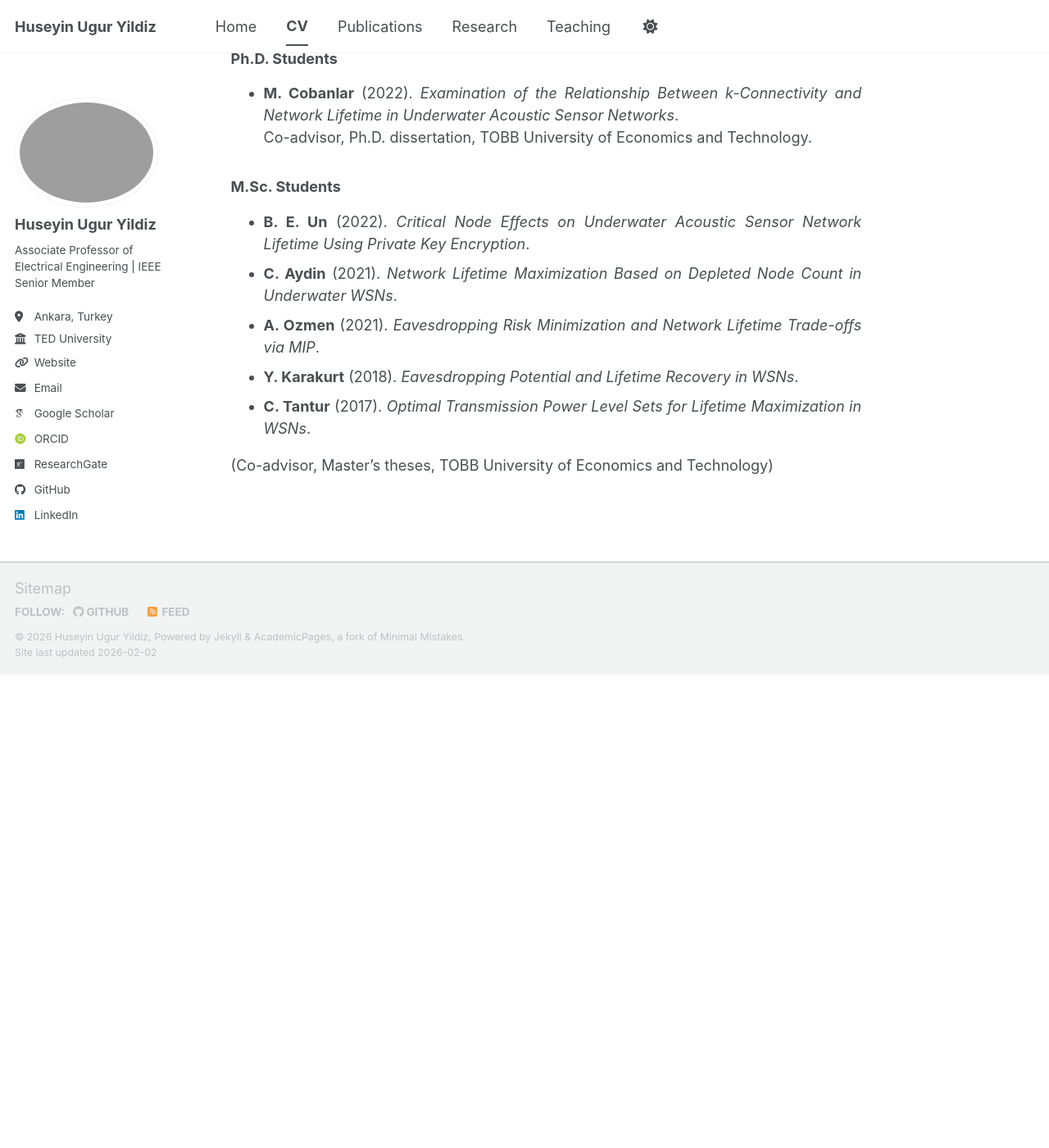
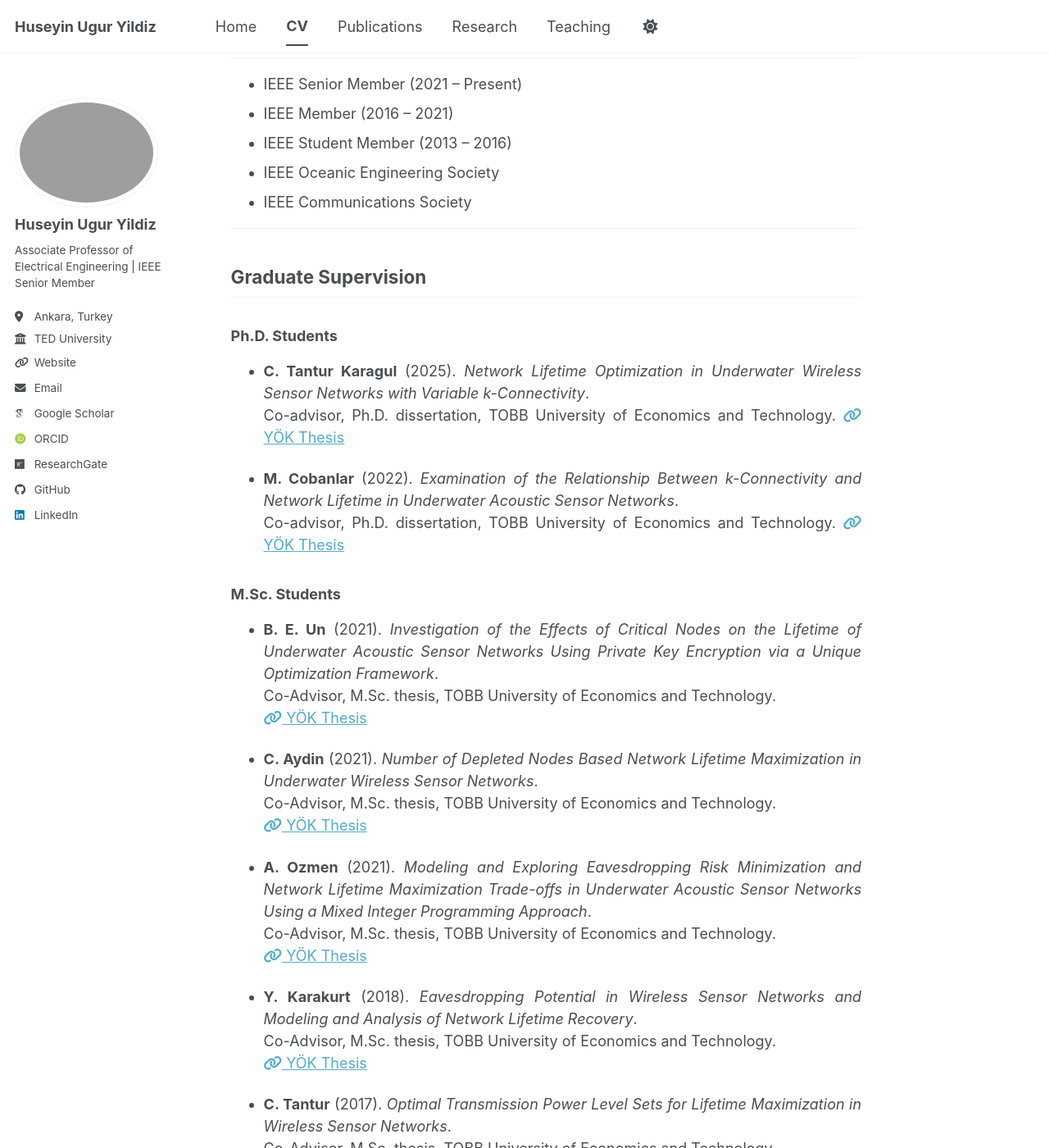
Before and after one commit to huguryildiz/huguryildiz.github.io, a Jekyll site: the page built from _pages/cv.md, in a window 1280 px wide and 1400 px high, scrolled down 5030 px. Shown: the whole window at 82% size. Built offline with Jekyll 4.4.1, drawn with Linux system fonts in a browser that asks for light colours; some web fonts are replaced; a script bundle is joined from its source files by our own code; library files that are not in the unit come from our copies; before the commit the page ends 5853 px from its top, so only the background shows below that; some of the changed text lies outside the part shown.

Commit message:
Update cv.md

```diff
--- a/_pages/cv.md
+++ b/_pages/cv.md
@@ -56,8 +56,7 @@
 [<i class="fas fa-link" style="color: inherit;"></i> YÖK Thesis](https://tez.yok.gov.tr/UlusalTezMerkezi/TezGoster?key=Br_XTptK8CZ70f0JGX9xEjZCixd1XEodCqaT6dDVvnmfvltgkE09YEFFWmk5LBx2)
 
 **M.Sc. Thesis**
-*Communication/Computation Trade-offs in Wireless Sensor Networks:
-Comparing Network-Level and Node-Level Strategies*
+*Communication/Computation Trade-offs in Wireless Sensor Networks: Comparing Network-Level and Node-Level Strategies*
 Advisor: Prof. Bulent Tavli
 Co-advisor: Prof. Kemal Bicakci <br>
 [<i class="far fa-file-pdf" style="color: inherit;"></i> PDF](/files/Yildiz_HuseyinUgur_MSc_Thesis.pdf) ·
@@ -71,44 +70,48 @@
 
 - **Prolonging the Lifetime of Underwater Sensor Networks Under Sinkhole Attacks**,
   Georgia Institute of Technology, Atlanta, GA, USA, Oct 24, 2019.
-  Host: Prof. Ian F. Akyildiz
+  Host: Prof. Ian F. Akyildiz <br>
   [<i class="far fa-file-powerpoint" style="color: inherit;"></i> Slides](https://drive.google.com/file/d/14jmfAauo_CHZHZSjCTbuMjjVQVsGz1sm/view)
 
 - **Maximization of Underwater Sensor Networks Lifetime via Fountain Codes**,
   SIU 2019 – Special Session on Next Generation Communication Techniques,
-  Sivas, Turkey, Apr 25, 2019
+  Sivas, Turkey, Apr 25, 2019 <br>
+  [<i class="far fa-file-powerpoint" style="color: inherit;"></i> Slides](https://drive.google.com/file/d/14bzsN_kmMONXaJet98dZsrgdQwOrFmCU/view?usp=sharing)
 
 - **Maximization of Underwater Sensor Networks Lifetime via Fountain Codes**,
   ASELSAN Information and Communication Technologies Workshop,
-  Ankara, Turkey, Feb 19, 2019
+  Ankara, Turkey, Feb 19, 2019 <br>
+  [<i class="far fa-file-powerpoint" style="color: inherit;"></i> Slides](https://drive.google.com/file/d/14a3OSEhRvUTd9m0eJsiT_AUh9vqzGqZW/view?usp=sharing)
 
 - **Optimal Transmission Power Level Sets for Lifetime Maximization in Wireless Sensor Networks**,
   ASELSAN Information and Communication Technologies Workshop,
-  Ankara, Turkey, Nov 14, 2016
+  Ankara, Turkey, Nov 14, 2016 <br>
+  [<i class="far fa-file-powerpoint" style="color: inherit;"></i> Slides](https://drive.google.com/file/d/16Cm8oSdQejoQQtKTkOmlRXNUYzaQfKZK/view?usp=sharing)
 
 - **The Impact of Random Power Assignment in Handshaking on Wireless Sensor Network Lifetime**,
   University of Texas at Dallas, Dallas, TX, USA, Dec 3, 2014.
-  Host: Prof. Murat Torlak
+  Host: Prof. Murat Torlak <br>
+  [<i class="far fa-file-powerpoint" style="color: inherit;"></i> Slides](https://drive.google.com/file/d/14injrfacnqRUnJb9IiNEHQdvhcTARxuy/view?usp=sharing)
 
 - **Transmission Power Control for Link-Level Handshaking in Wireless Sensor Networks**,
   University of Rochester, Rochester, NY, USA, Feb 11, 2014.
-  Host: Prof. Wendi Heinzelman
+  Host: Prof. Wendi Heinzelman <br>
 
 - **Transmission Power Control for Link-Level Handshaking in Wireless Sensor Networks**,
   University at Buffalo, Buffalo, NY, USA, Feb 7, 2014.
-  Host: Prof. Tommaso Melodia
+  Host: Prof. Tommaso Melodia <br>
 
 - **Wireless Sensor Networks, Network Optimization, and Mathematical Programming**,
   Carleton University, Ottawa, ON, Canada, Feb 5, 2014.
-  Host: Prof. Halim Yanikomeroglu
+  Host: Prof. Halim Yanikomeroglu <br>
 
 - **Transmission Power Control for Link-Level Handshaking in Wireless Sensor Networks**,
   University of Southern California, Los Angeles, CA, USA, Jan 23, 2014.
-  Host: Prof. Bhaskar Krishnamachari
+  Host: Prof. Bhaskar Krishnamachari <br>
 
 - **Transmission Power Control for Link-Level Handshaking in Wireless Sensor Networks**,
   University of California, Irvine, CA, USA, Jan 22, 2014.
-  Host: Prof. Ender Ayanoglu
+  Host: Prof. Ender Ayanoglu <br>
 
 ---
 
@@ -124,16 +127,18 @@
 
 ### Technical Program Committee Memberships
 
-- BalkanCom (2023–2025)
-- IEEE ICC (2018–2022)
-- IEEE WCNC (2019, 2021–2025)
-- 3ICT (2019, 2020)
-- IEEE CNSM (2020, 2021)
-- IEEE MENACOMM 2019
-- ACM WUWNet (2019–2024)
-- IEEE VTC2018-Spring
-- IEEE INFOCOM 2018 Workshop on Extreme Environments
-- IEEE SENSORS 2017
+**(1) Technical Program Committee Member:**
+
+- 2018 IEEE 87th Vehicular Technology Conference (VTC2018-Spring),
+- 2nd IEEE Middle East and North Africa Communications Conference (MENACOMM’19),
+- IEEE International Conference on Communications (ICC 2018–2022),
+- IEEE SENSORS 2017,
+- IEEE Wireless Communications and Networking Conference (WCNC 2019, WCNC 2021–Present),
+- Int. Conf. on Innovation and Intelligence for Information, Computation, and Technology (3ICT’19, 3ICT’20),
+- Int. Conference on Network and Service Management (CNSM 2020, CNSM 2021),
+- International Balkan Conference on Communications and Networking (BalkanCom 2023–Present),
+- International Conference on Underwater Networks & Systems (WUWNet 2019–Present),
+- IEEE INFOCOM’18 Workshop on Wirel. Commun. and Netw. in Extreme Environ.
 
 ---
 
@@ -164,7 +169,9 @@
 
 - **Best Paper Award (Third Place)**,
   *Utilization of Multi-Sink Architectures for Lifetime Maximization in Underwater Sensor Networks*,
-  IEEE MENACOMM 2019, Manama, Kingdom of Bahrain
+  IEEE Middle East and North Africa Communications Conference (MENACOMM) 2019, Manama, Kingdom of Bahrain
+  [<i class="fas fa-link" style="color: inherit;"></i> Best Paper Award Certificate](https://drive.google.com/file/d/1QbpfuRXmyoTQCFJAFh_H-exv3v3Q8L-t/view)
+
 
 ---
 
@@ -182,15 +189,32 @@
 
 ### Ph.D. Students
 
+- **C. Tantur Karagul** (2025). *Network Lifetime Optimization in Underwater Wireless Sensor Networks with Variable k-Connectivity*.
+  Co-advisor, Ph.D. dissertation, TOBB University of Economics and Technology.
+  [<i class="fas fa-link" style="color: inherit;"></i> YÖK Thesis]()
+
 - **M. Cobanlar** (2022). *Examination of the Relationship Between k-Connectivity and Network Lifetime in Underwater Acoustic Sensor Networks*.
   Co-advisor, Ph.D. dissertation, TOBB University of Economics and Technology.
+  [<i class="fas fa-link" style="color: inherit;"></i> YÖK Thesis](https://tez.yok.gov.tr/UlusalTezMerkezi/TezGoster?key=G_oJ1rKE4SgJUkomyAKpR_b66BRHX6Iu8I5xytFXfpv7OVxvt9gxQhlL5X5kvF6X)
 
 ### M.Sc. Students
 
-- **B. E. Un** (2022). *Critical Node Effects on Underwater Acoustic Sensor Network Lifetime Using Private Key Encryption*.
-- **C. Aydin** (2021). *Network Lifetime Maximization Based on Depleted Node Count in Underwater WSNs*.
-- **A. Ozmen** (2021). *Eavesdropping Risk Minimization and Network Lifetime Trade-offs via MIP*.
-- **Y. Karakurt** (2018). *Eavesdropping Potential and Lifetime Recovery in WSNs*.
-- **C. Tantur** (2017). *Optimal Transmission Power Level Sets for Lifetime Maximization in WSNs*.
+- **B. E. Un** (2021). *Investigation of the Effects of Critical Nodes on the Lifetime of Underwater Acoustic Sensor Networks Using Private Key Encryption via a Unique Optimization Framework*.
+  Co-Advisor, M.Sc. thesis, TOBB University of Economics and Technology.
+  [<i class="fas fa-link" style="color: inherit;"></i> YÖK Thesis](https://tez.yok.gov.tr/UlusalTezMerkezi/TezGoster?key=qVqOZFj2DwNmvdf1oGFYiPA6aYtotmnOK4EXJfFCxlc2mg4JGwOzN8dwilUNajg1)
 
-(Co-advisor, Master’s theses, TOBB University of Economics and Technology)
+- **C. Aydin** (2021). *Number of Depleted Nodes Based Network Lifetime Maximization in Underwater Wireless Sensor Networks*.
+  Co-Advisor, M.Sc. thesis, TOBB University of Economics and Technology.
+  [<i class="fas fa-link" style="color: inherit;"></i> YÖK Thesis]()
+
+- **A. Ozmen** (2021). *Modeling and Exploring Eavesdropping Risk Minimization and Network Lifetime Maximization Trade-offs in Underwater Acoustic Sensor Networks Using a Mixed Integer Programming Approach*.
+  Co-Advisor, M.Sc. thesis, TOBB University of Economics and Technology.
+  [<i class="fas fa-link" style="color: inherit;"></i> YÖK Thesis](https://tez.yok.gov.tr/UlusalTezMerkezi/TezGoster?key=v7BkNnnepTnbhn8rNR77LXvYfssCwLtFHwO6QyeDzoiU-4og5S68KqSwbXXeeT31)
+
+- **Y. Karakurt** (2018). *Eavesdropping Potential in Wireless Sensor Networks and Modeling and Analysis of Network Lifetime Recovery*.
+  Co-Advisor, M.Sc. thesis, TOBB University of Economics and Technology.
+  [<i class="fas fa-link" style="color: inherit;"></i> YÖK Thesis](https://tez.yok.gov.tr/UlusalTezMerkezi/TezGoster?key=vbVkXe1KChYWNElr1MuLZk7iD5LqiauQM_0h3VZ7ultdWdGKzp4EHgQC9HFbDZh7)
+
+- **C. Tantur** (2017). *Optimal Transmission Power Level Sets for Lifetime Maximization in Wireless Sensor Networks*.
+  Co-Advisor, M.Sc. thesis, TOBB University of Economics and Technology.
+  [<i class="fas fa-link" style="color: inherit;"></i> YÖK Thesis](https://tez.yok.gov.tr/UlusalTezMerkezi/TezGoster?key=7lOJX8w_8PRQU1mSHU6-jsVenDOUCZCo0clBp85eRPM90kEZ3qTRNVKtZESSi3wO)
```
